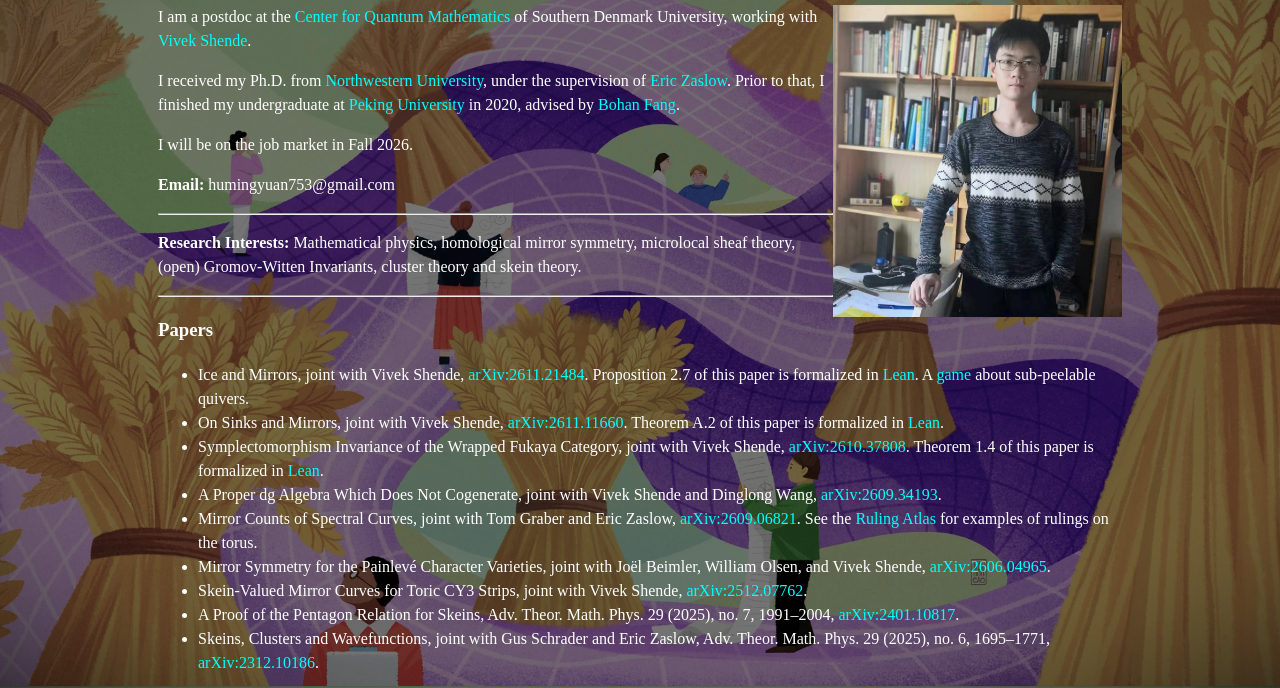
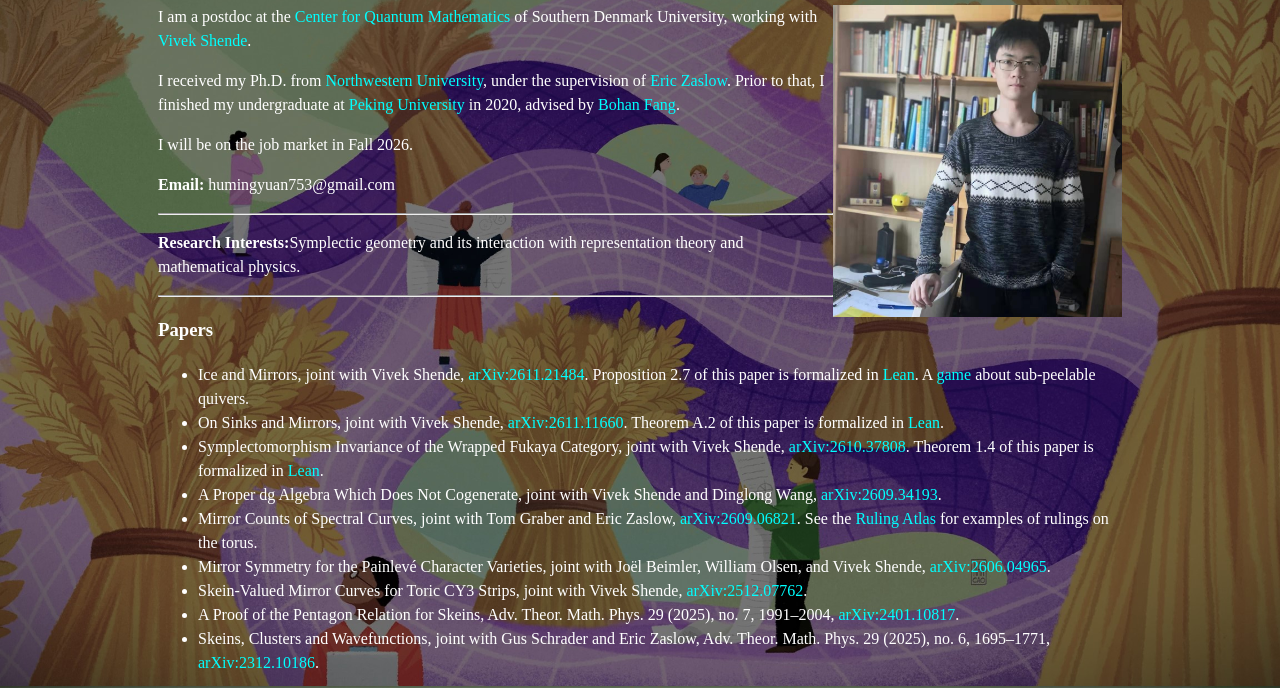
Before and after one commit to Hu-Mingyuan/Hu-Mingyuan.github.io, a plain HTML site: page index.html in a window 1280 px wide. Shown: the part 114-802 px from the top of the page. Drawn offline with Linux system fonts and the light colour scheme.

Commit message:
Update research interests in index.html

```diff
--- a/index.html
+++ b/index.html
@@ -50,7 +50,7 @@
 <p><b>Email:</b> humingyuan753@gmail.com</p>
 
 <hr>
-<p><b>Research Interests:</b> Mathematical physics, homological mirror symmetry, microlocal sheaf theory, (open) Gromov-Witten Invariants, cluster theory and skein theory.</p>
+<p><b>Research Interests:</b>Symplectic geometry and its interaction with representation theory and mathematical physics.</p>
 
 <hr>
 <h3>Papers</h3>
```
